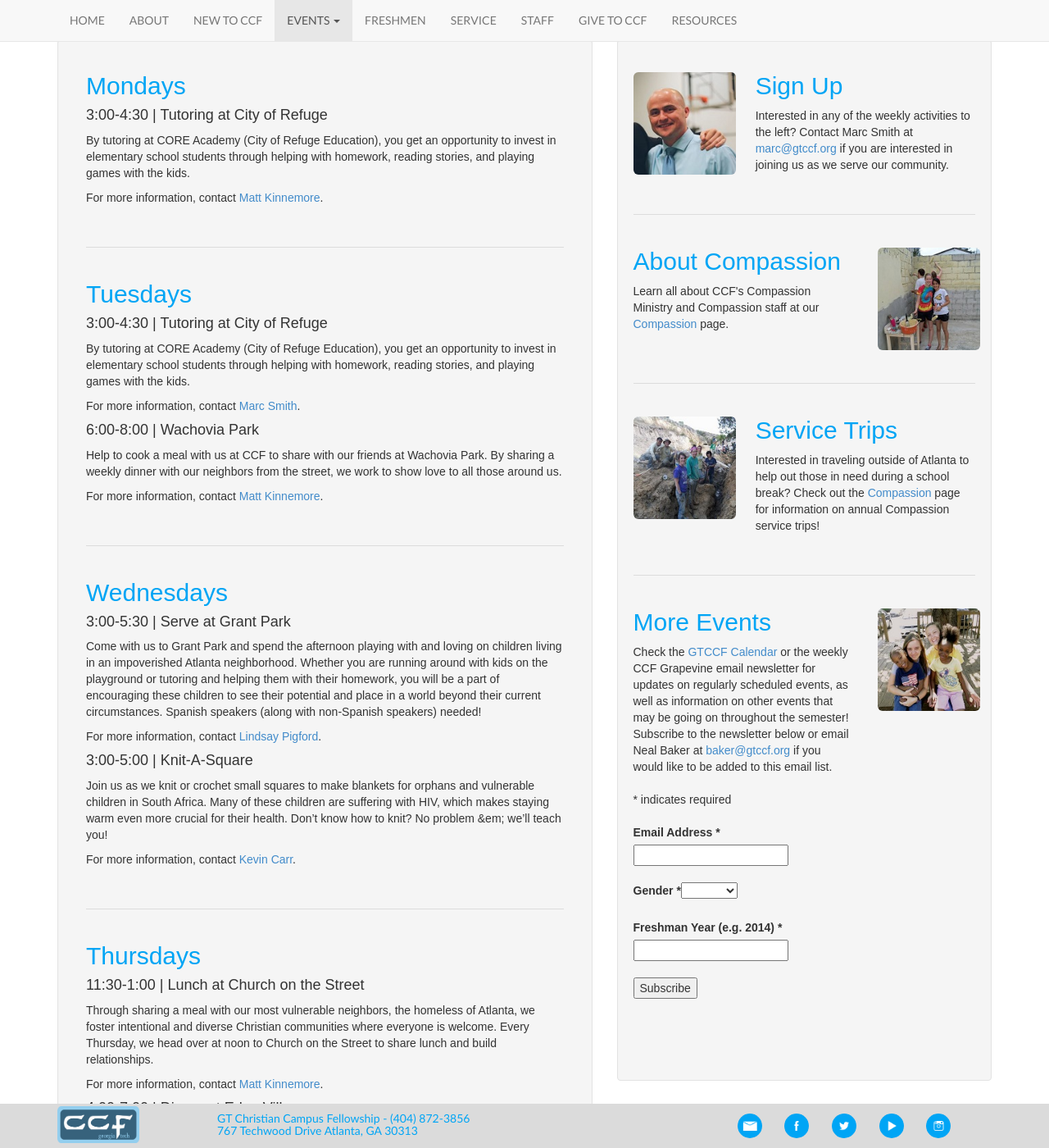
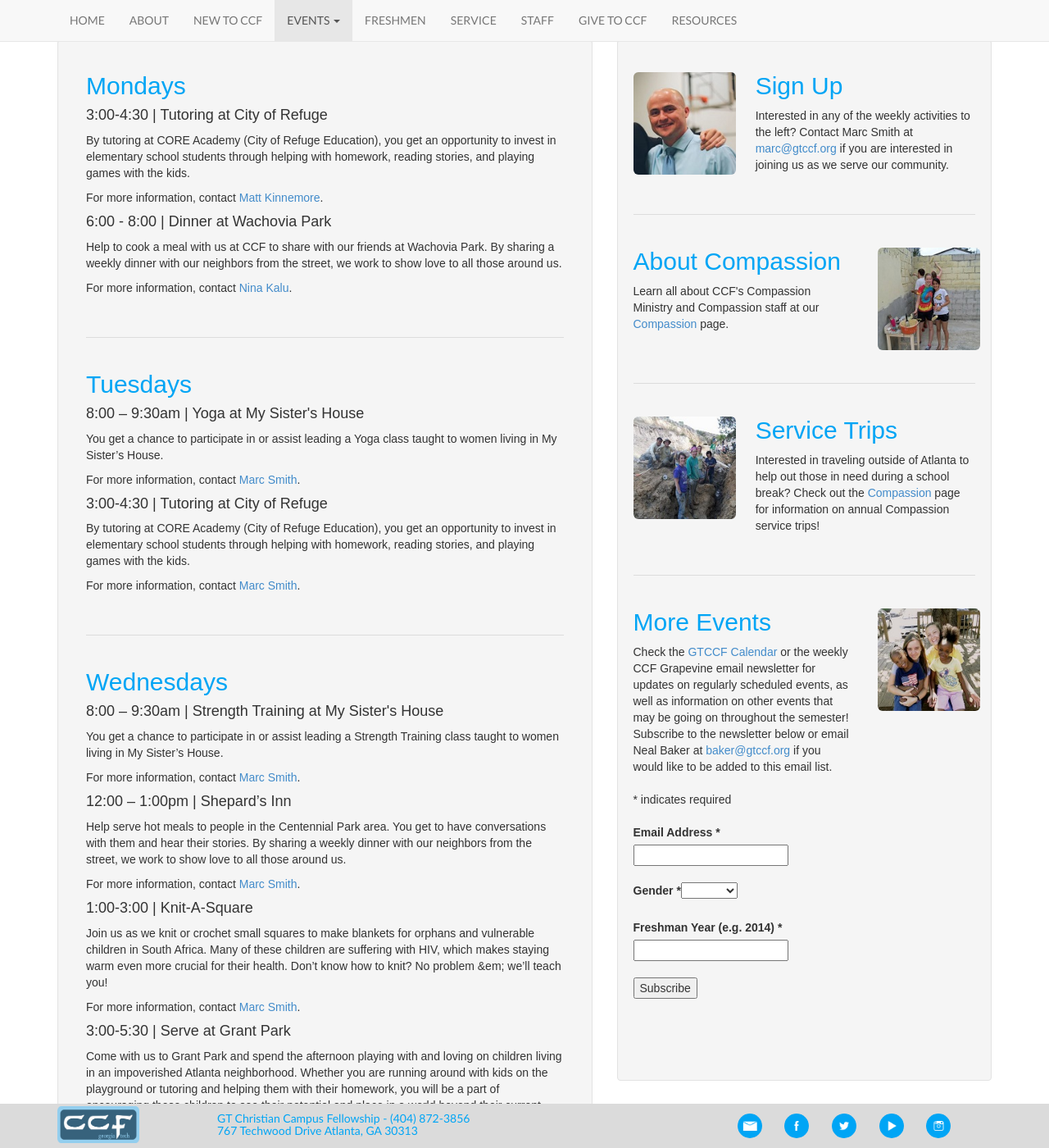
Before and after one commit to gtccf/gtccf.github.io, a Jekyll site: the page built from events/compassion/index.html, in a window 1280 px wide and 1400 px high, scrolled down 287 px. Shown: the whole window at 82% size. Built offline with Jekyll 4.4.1, drawn with Linux system fonts in a browser that asks for light colours; nearby versions of some CDN libraries; some of the changed text lies outside the part shown.

Commit message:
Updated weekly Compassion events

```diff
--- a/events/compassion/index.html
+++ b/events/compassion/index.html
@@ -20,32 +20,46 @@ layout: default
             <div class="blue"><h2>Mondays</h2></div>
             <h4>3:00-4:30  |  Tutoring at City of Refuge</h4>
             <p>By tutoring at CORE Academy (City of Refuge Education), you get an opportunity to invest in elementary school students through helping with homework, reading stories, and playing games with the kids.</p>
-            <p>For more information, contact <a href="matt@gtccf.org">Matt Kinnemore</a>.</p>
+            <p>For more information, contact <a href="mailto:matt@gtccf.org">Matt Kinnemore</a>.</p>
+
+            <h4>6:00 - 8:00 | Dinner at Wachovia Park</h4>
+            <p>Help to cook a meal with us at CCF to share with our friends at Wachovia Park. By sharing a weekly dinner with our neighbors from the street, we work to show love to all those around us.</p>
+            <p>For more information, contact <a href="mailto:nina@gtccf.org">Nina Kalu</a>.</p>
+
 
             <br><br>
             <div class="divider"></div>
             <br>
 
             <div class="blue"><h2>Tuesdays</h2></div>
+            <h4>8:00 – 9:30am | Yoga at My Sister's House</h4>
+            <p>You get a chance to participate in or assist leading a Yoga class taught to women living in My Sister’s House.</p>
+            <p>For more information, contact <a href="mailto:marc@gtccf.org">Marc Smith</a>.</p>
+
             <h4>3:00-4:30  |  Tutoring at City of Refuge</h4>
             <p>By tutoring at CORE Academy (City of Refuge Education), you get an opportunity to invest in elementary school students through helping with homework, reading stories, and playing games with the kids.</p>
-            <p>For more information, contact <a href="marc@gtccf.org">Marc Smith</a>.</p>
-            <h4>6:00-8:00  |  Wachovia Park</h4>
-            <p>Help to cook a meal with us at CCF to share with our friends at Wachovia Park. By sharing a weekly dinner with our neighbors from the street, we work to show love to all those around us.</p>
-            <p>For more information, contact <a href="matt@gtccf.org">Matt Kinnemore</a>.</p>
+            <p>For more information, contact <a href="mailto:marc@gtccf.org">Marc Smith</a>.</p>
 
             <br><br>
             <div class="divider"></div>
             <br>
 
             <div class="blue"><h2>Wednesdays</h2></div>
+            <h4>8:00 – 9:30am | Strength Training at My Sister's House</h4>
+            <p>You get a chance to participate in or assist leading a Strength Training class taught to women living in My Sister’s House.</p>
+            <p>For more information, contact <a href="mailto:marc@gtccf.org">Marc Smith</a>.</p>
+
+            <h4>12:00 – 1:00pm | Shepard’s Inn</h4>
+            <p>Help serve hot meals to people in the Centennial Park area. You get to have conversations with them and hear their stories. By sharing a weekly dinner with our neighbors from the street, we work to show love to all those around us.</p>
+            <p>For more information, contact <a href="mailto:marc@gtccf.org">Marc Smith</a>.</p>
+
+            <h4>1:00-3:00  |  Knit-A-Square</h4>
+            <p>Join us as we knit or crochet small squares to make blankets for orphans and vulnerable children in South Africa. Many of these children are suffering with HIV, which makes staying warm even more crucial for their health. Don’t know how to knit? No problem &em; we’ll teach you!</p>
+            <p>For more information, contact <a href="mailto:marc@gtccf.org">Marc Smith</a>.</p>
+
             <h4>3:00-5:30  |  Serve at Grant Park</h4>
             <p>Come with us to Grant Park and spend the afternoon playing with and loving on children living in an impoverished Atlanta neighborhood. Whether you are running around with kids on the playground or tutoring and helping them with their homework, you will be a part of encouraging these children to see their potential and place in a world beyond their current circumstances. Spanish speakers (along with non-Spanish speakers) needed!</p>
-            <p>For more information, contact <a href="mailto:lindsay.pigford@gmail.com">Lindsay Pigford</a>.</p>
-
-            <h4>3:00-5:00  |  Knit-A-Square</h4>
-            <p>Join us as we knit or crochet small squares to make blankets for orphans and vulnerable children in South Africa. Many of these children are suffering with HIV, which makes staying warm even more crucial for their health. Don’t know how to knit? No problem &em; we’ll teach you!</p>
-            <p>For more information, contact <a href="kevin@gtccf.org">Kevin Carr</a>.</p>
+            <p>For more information, contact <a href="mailto:marc@gtccf.org">Marc Smith</a>.</p>
 
             <br><br>
             <div class="divider"></div>
@@ -55,18 +69,19 @@ layout: default
             <h4>11:30-1:00  |  Lunch at Church on the Street</h4>
             <p>Through sharing a meal with our most vulnerable neighbors, the homeless of Atlanta, we foster intentional and diverse Christian communities where everyone is welcome. Every Thursday, we head over at noon to Church on the Street to share lunch and build relationships.</p>
             <p>For more information, contact <a href="matt@gtccf.org">Matt Kinnemore</a>.</p>
+
             <h4>4:00-7:00  |  Dinner at Eden Village</h4>
             <p>Through serving dinner to the women and children at Eden Village in City of Refuge, you can participate in feeding the hungry and providing healthy meals to resident families. By serving a meal, you are able to partner with City of Refuge in their mission to restore lives and give residents the tools needed to live independently.</p>
-            <p>For more information, contact <a href="mailto:lindsay.pigford@gmail.com">Lindsay Pigford</a>.</p>
+            <p>For more information, contact <a href="mailto:marc@gtccf.org">Marc Smith</a>.</p>
 
             <br><br>
             <div class="divider"></div>
             <br>
 
             <div class="blue"><h2>Fridays</h2></div>
-            <h4>2:00-3:30  |  Letters to Prisoners</h4>
+            <h4>2:00-3:00  |  Letters to Prisoners</h4>
             <p>Help us write letters to inmates at the Atlanta Transitional Center. Because these men often feel rejected and devalued by society, they need our encouragement and support to re-enter the world with a positive outlook. Your letter can make a huge difference in making these inmates feel loved!</p>
-            <p>For more information, contact <a href="kevin@gtccf.org">Kevin Carr</a>.</p>
+            <p>For more information, contact <a href="mailto:marc@gtccf.org">Marc Smith</a>.</p>
             <br>
           </div>
         </div>
--- a/index.html
+++ b/index.html
@@ -37,7 +37,7 @@ layout: default
         <div class="col-md-3"><figure><img src='{{ site.baseurl }}/photos/home2.jpg' class="img-rounded" height="240" width="240" alt='missing' /><figcaption  class ="blue"><br><strong>NEW HERE?</strong></figcaption><figcaption> We're so glad you're here! Check out our <a href="{{ site.baseurl }}/new-to-ccf/">New to CCF</a> page, made just for you!</figcaption></figure></div>
         <div class="col-md-3"><figure><img src='{{ site.baseurl }}/photos/home3.jpg' class="img-rounded" height="240" width="240" alt='missing' /><figcaption  class ="blue"><br><strong>OUR EVENTS</strong></figcaption><figcaption> Check out the <a href="{{ site.baseurl }}/events/weekly/">Weekly Events</a> page for information on regularly scheduled CCF events.</figcaption></figure></div>
         <div class="col-md-3"><figure><img src='{{ site.baseurl }}/photos/home4.jpg' class="img-rounded" height="240" width="240" alt='missing' /><figcaption  class ="blue"><br><strong>WELCOME, FRESHMEN!</strong></figcaption><figcaption> Let us be the first to welcome you to college! Head over to our <a href="{{ site.baseurl }}/freshmen/">Freshmen</a> page for activities just for you!</figcaption></figure></div>
-        <div class="col-md-3"><figure><img src='{{ site.baseurl }}/photos/home1.jpg' class="img-rounded" height="240" width="240" alt='missing' /><figcaption  class ="blue"><br><strong>LIFE GROUPS </strong></figcaption><figcaption> Your chance to connect & grow. Get plugged into a Life Group at CCF. Sign up <a href="{{ site.baseurl }}/lifegroups/">now!</a></figcaption></figure></div>
+        <div class="col-md-3"><figure><img src='{{ site.baseurl }}/photos/home1.jpg' class="img-rounded" height="240" width="240" alt='missing' /><figcaption  class ="blue"><br><strong>LIFE GROUPS </strong></figcaption><figcaption> Your chance to connect &amp; grow. Get plugged into a Life Group at CCF. Sign up <a href="{{ site.baseurl }}/lifegroups/">now!</a></figcaption></figure></div>
       </div><!--row div--> <br>
     </div><!--well div-->
 
```
